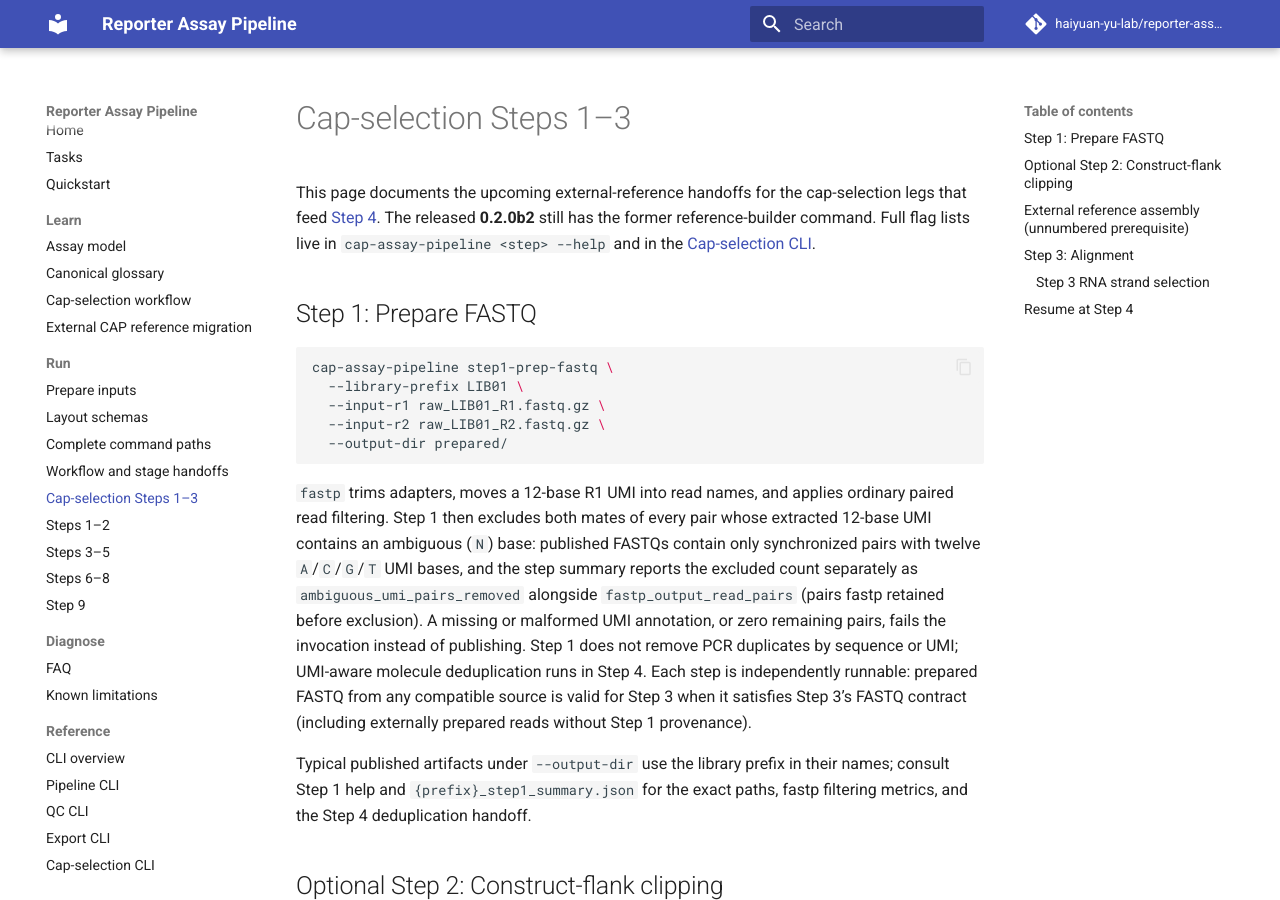
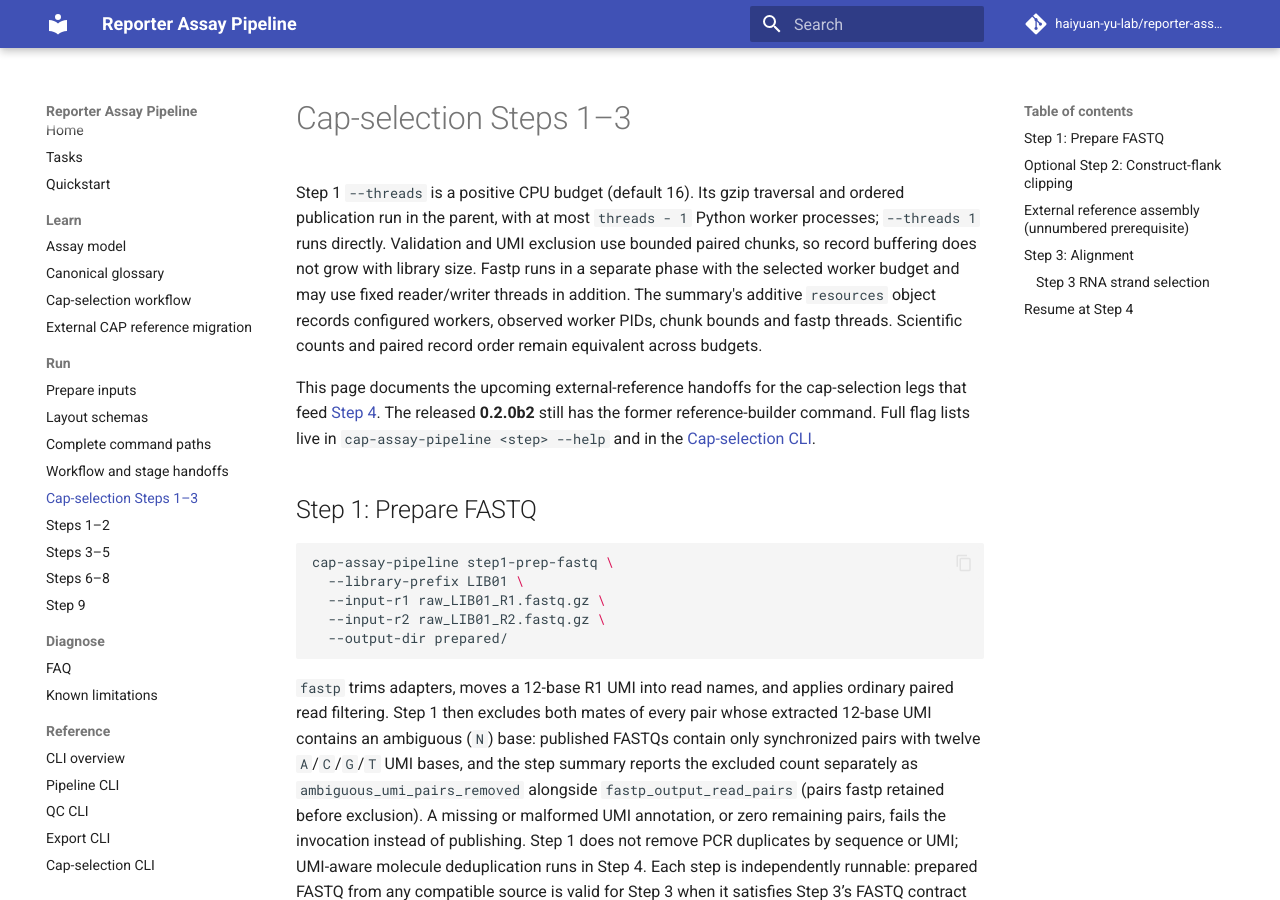
Before and after one commit to haiyuan-yu-lab/reporter-assay-pipeline-doc, an MkDocs documentation site: the page built from docs/cap-selection/steps-1-3.md, in a window 1280 px wide and 900 px high. Built offline with MkDocs 1.6.1 and Material for MkDocs 9.7.7, drawn with Linux system fonts in a browser that asks for light colours; comment, search, counter and statistics services are not loaded.

Commit message:
Document CAP preparation CPU budgets and resource evidence

```diff
--- a/docs/cap-selection/steps-1-3.md
+++ b/docs/cap-selection/steps-1-3.md
@@ -1,4 +1,14 @@
 # Cap-selection Steps 1–3
+
+Step 1 `--threads` is a positive CPU budget (default 16). Its gzip traversal
+and ordered publication run in the parent, with at most `threads - 1` Python
+worker processes; `--threads 1` runs directly. Validation and UMI exclusion
+use bounded paired chunks, so record buffering does not grow with library size.
+Fastp runs in a separate phase with the selected worker budget and may use fixed
+reader/writer threads in addition. The summary's additive `resources` object
+records configured workers, observed worker PIDs, chunk bounds and fastp threads.
+Scientific counts and paired record order remain equivalent across budgets.
+
 
 This page documents the upcoming external-reference handoffs for the
 cap-selection legs that feed [Step 4](workflow.md#step-4-deliverable). The
```
Also changed, not shown: docs/cli/cap-assay.md (+10 -0 lines).
